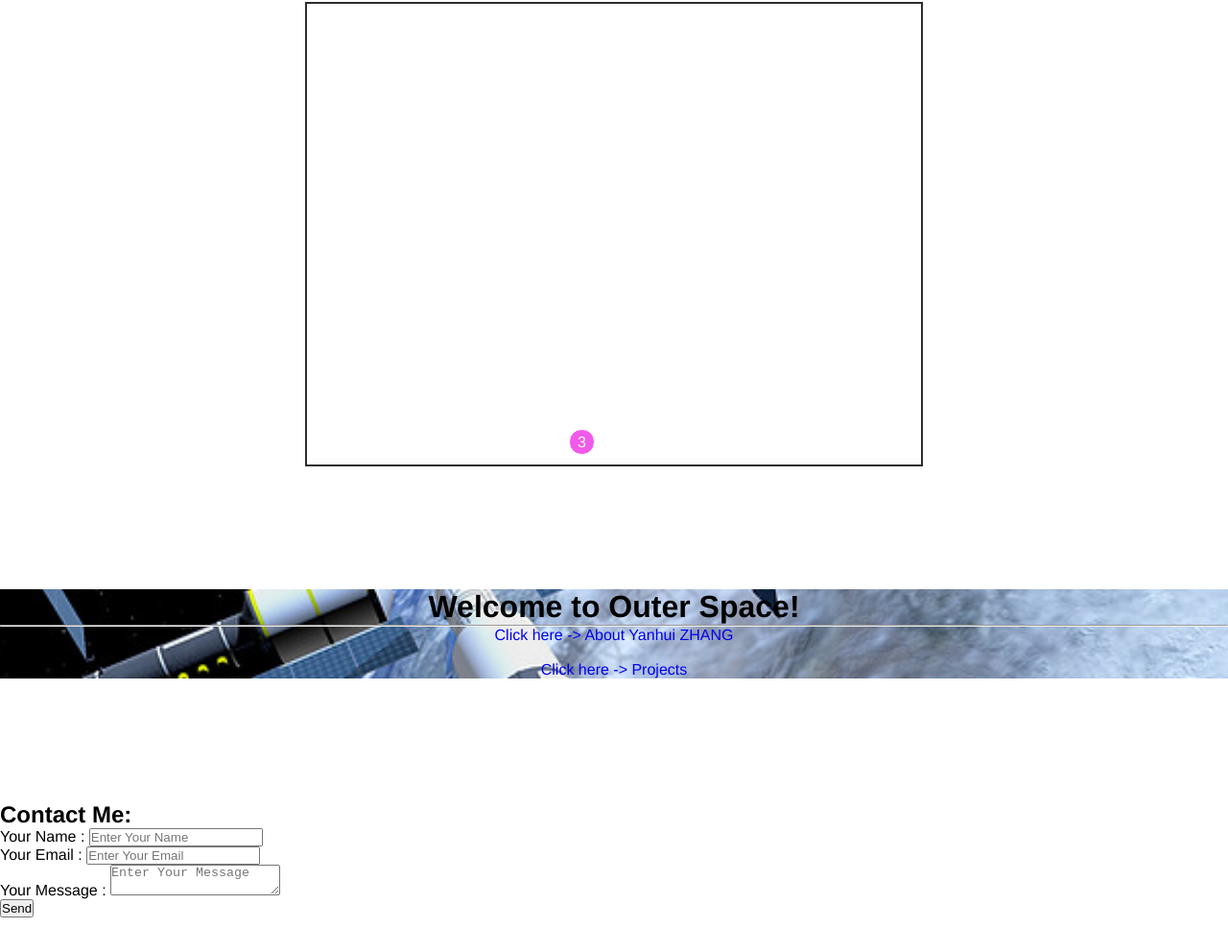
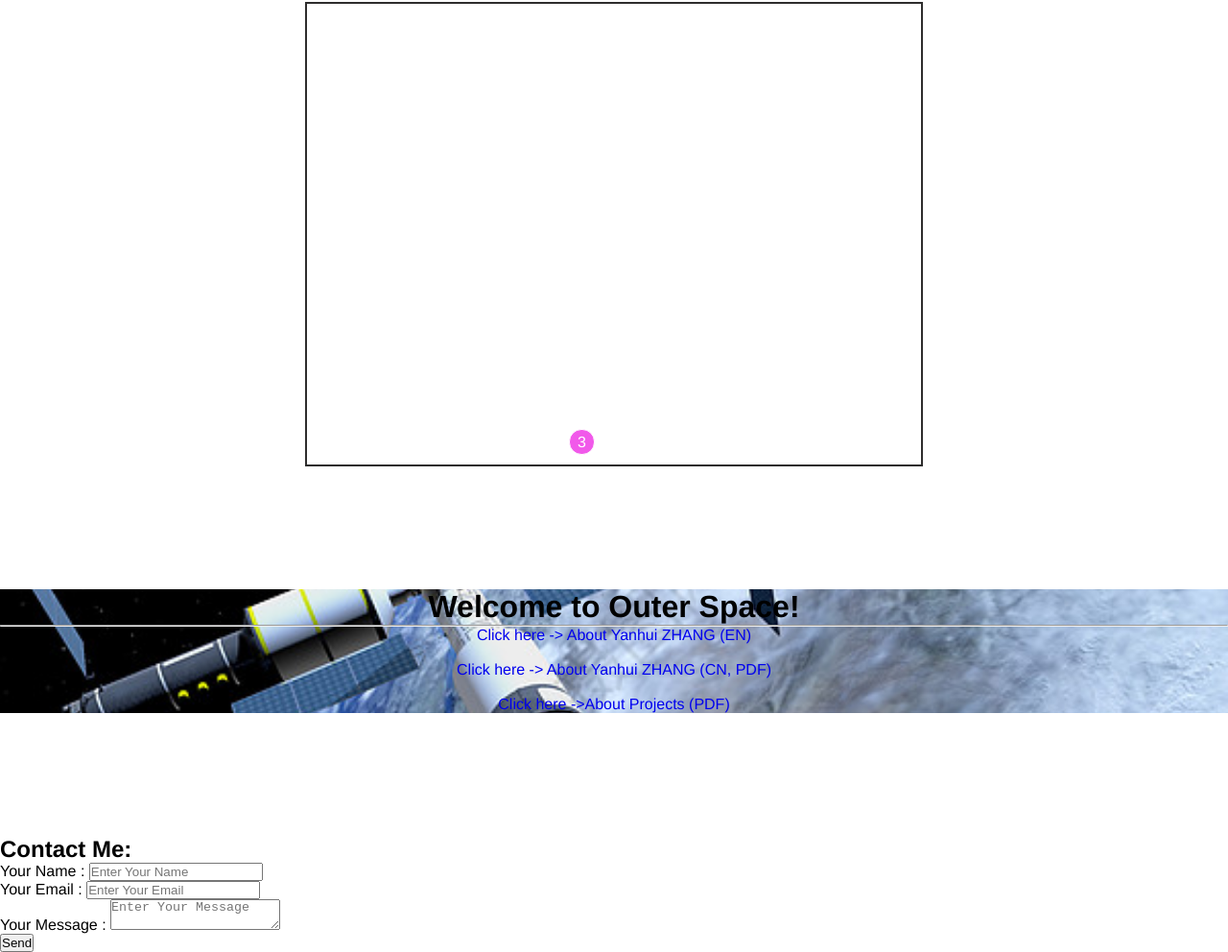
Before and after one commit to ayan1991/ayan1991.github.io, a Jekyll site: the page built from index.html, in a window 1280 px wide. Shown: the whole page at 96% size. Built offline with Jekyll 4.4.1, drawn with Linux system fonts in a browser that asks for light colours; the list of posts is cut into pages by our own code; before the commit the page ends 956 px from its top, so only the background shows below that.

Commit message:
[Fixbug]1. for interview 2

```diff
--- a/_layouts/home.html
+++ b/_layouts/home.html
@@ -153,10 +153,13 @@
 	    <div class="welcome">
 			<h1 class="display-1">Welcome to Outer Space!</h1>
 			<hr class="m-y-2">
-			<a class="btn btn-info btn-lg" href="/about/" style="">Click here -> About Yanhui ZHANG</a>
+			<a class="btn btn-info btn-lg" href="/about/" style="">Click here -> About Yanhui ZHANG (EN)</a>
             <br>
             <br/>
-            <a class="btn btn-info btn-lg" href="/about/" style="">Click here -> Projects</a>
+            <a class="btn btn-info btn-lg" href="/assets/CV-Yanhui ZHANG.pdf" style="">Click here -> About Yanhui ZHANG (CN, PDF)</a>
+            <br>
+            <br/>
+            <a class="btn btn-info btn-lg" href="/assets/Projects-Yanhui ZHANG.pdf" style="">Click here ->About Projects (PDF)</a>
 		</div>
     </div>
 
```
Also changed, not shown: _pages/about.html (+4 -3 lines).
